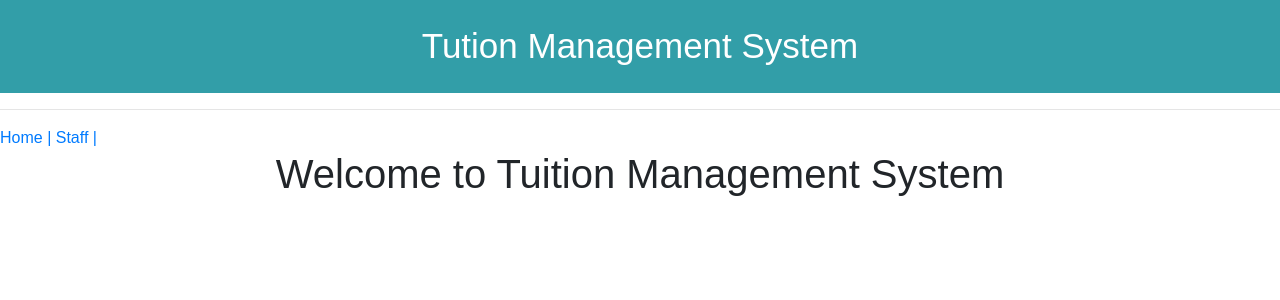
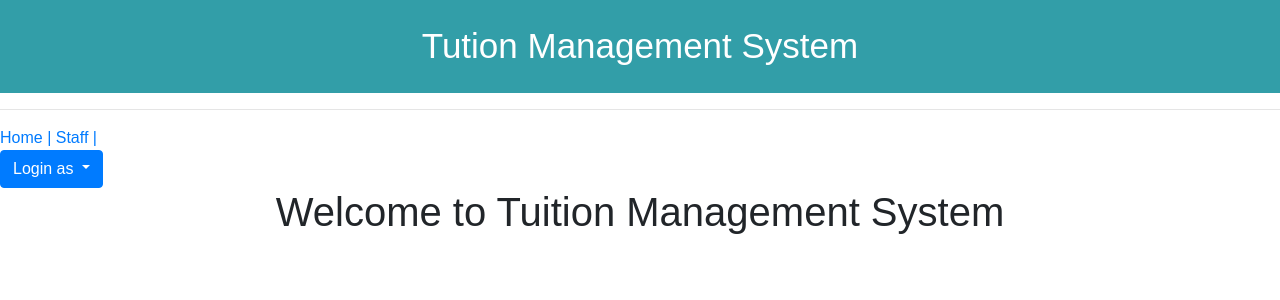
Before and after one commit to KavachNetworks/Tuition-Management, a Django app: page / in a window 1280 px wide. Shown: the top 300 px of the page. Run offline with Django 3.2, Linux system fonts and the light colour scheme; some libraries are stand-ins or nearby versions.

Commit message:
Added dropdown

```diff
--- a/tuitionmgmt/templates/base.html
+++ b/tuitionmgmt/templates/base.html
@@ -48,6 +48,18 @@
     </nav>
     </hr>
 
+    <div class="dropdown">
+      <button class="btn btn-primary dropdown-toggle" type="button" data-toggle="dropdown" >Login as
+        <span class="caret"></span>
+      </button>
+      <ul class="dropdown-menu">
+          <li><a href="#">  Student</a></li>
+           <li><a href="#"> Staff</a></li>
+            <li><a href="#">  Admin</a></li>
+      </ul>
+
+    </div>
+
 
 
 
```
